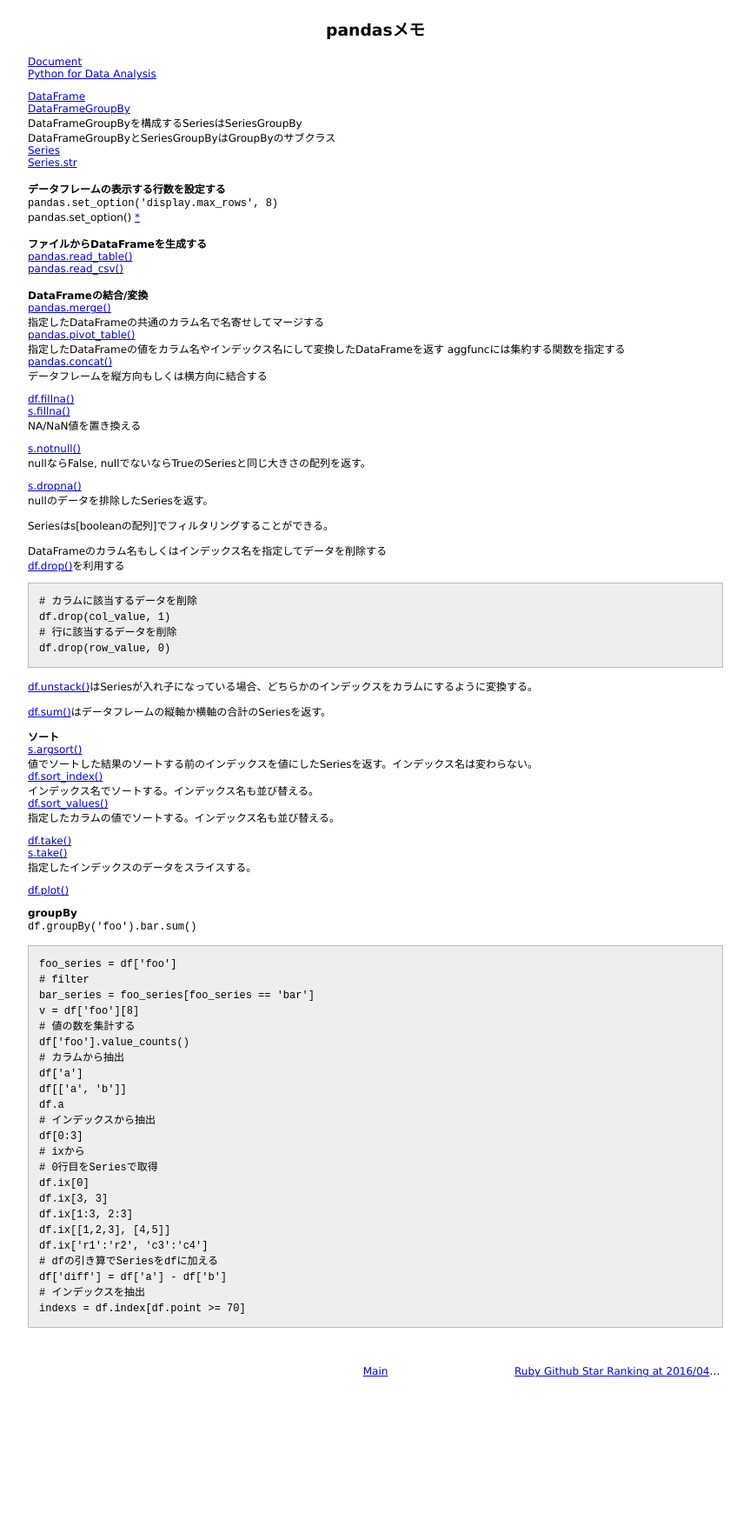
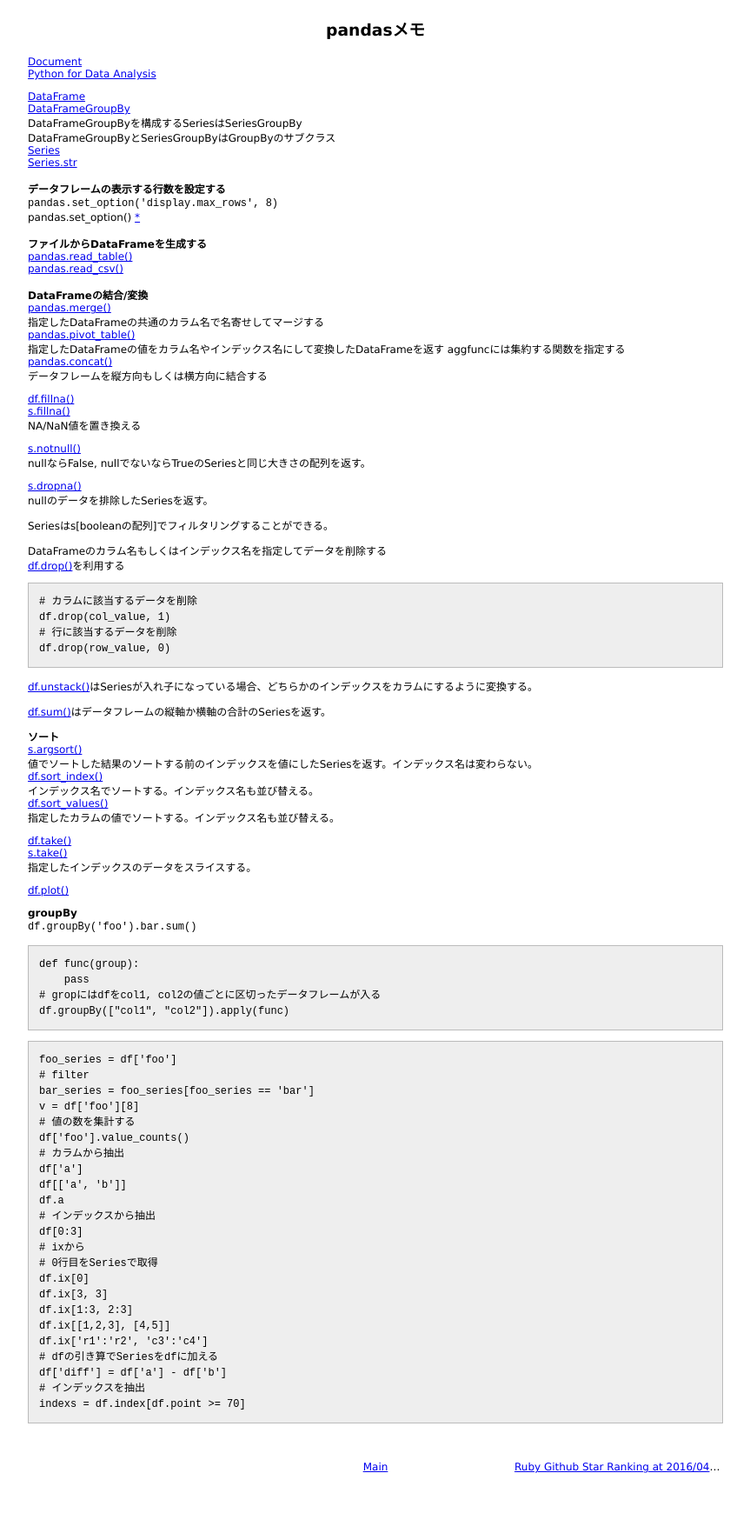
Before and after one commit to 38elements/38elements.github.com, a Jekyll site: the page built from _posts/2016-04-24-pandas.md, in a window 1280 px wide. Shown: the whole page at 87% size, without its empty margins (208-1071 px from the left). Built offline with Jekyll 4.4.1, drawn with Linux system fonts in a browser that asks for light colours; before the commit the page ends 1653 px from its top, so only the background shows below that.

Commit message:
Update 2016-04-24-pandas.md

````diff
--- a/_posts/2016-04-24-pandas.md
+++ b/_posts/2016-04-24-pandas.md
@@ -71,6 +71,12 @@ df.drop(row_value, 0)
 
 **groupBy**
 `df.groupBy('foo').bar.sum()`
+```
+def func(group):
+    pass
+# gropにはdfをcol1, col2の値ごとに区切ったデータフレームが入る
+df.groupBy(["col1", "col2"]).apply(func)
+```
 
 
 ```
````
